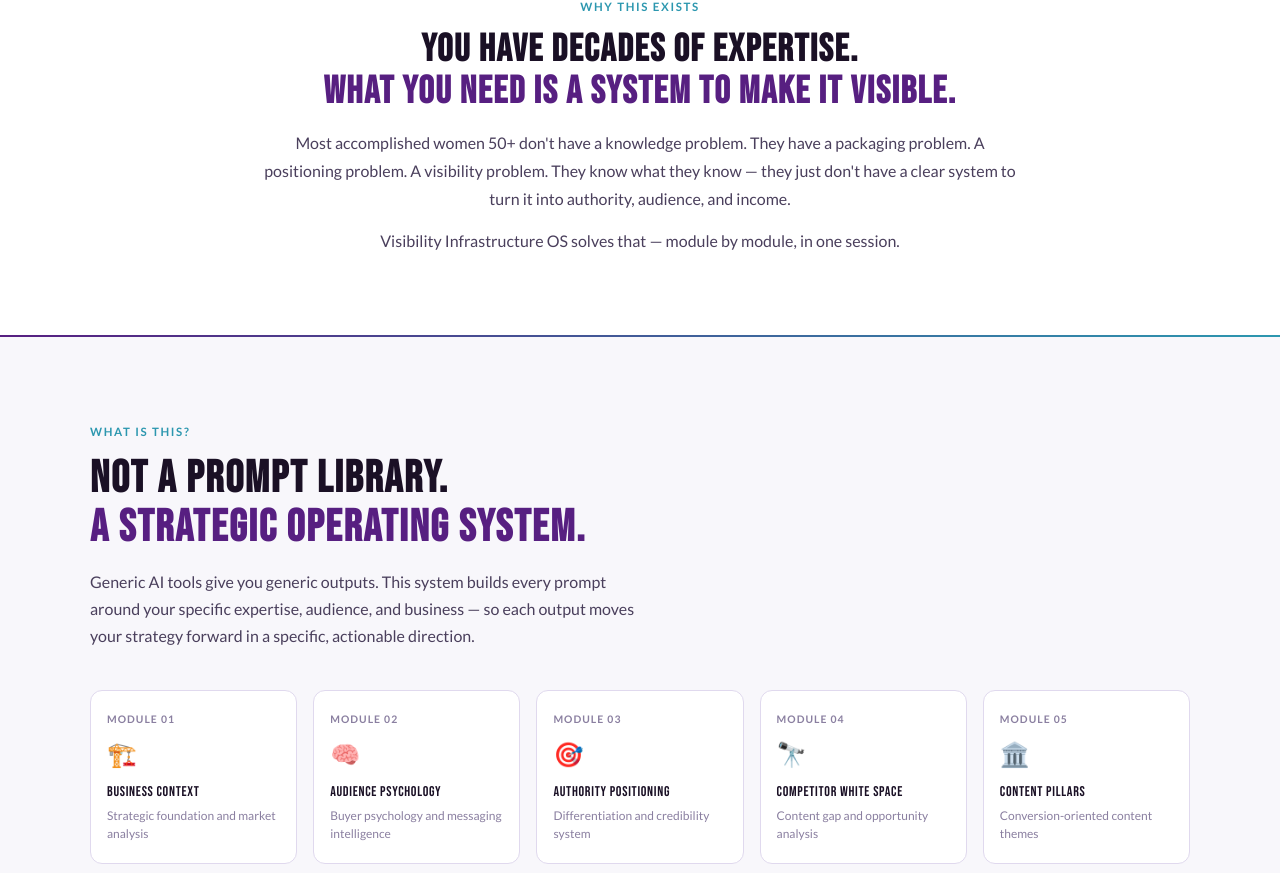
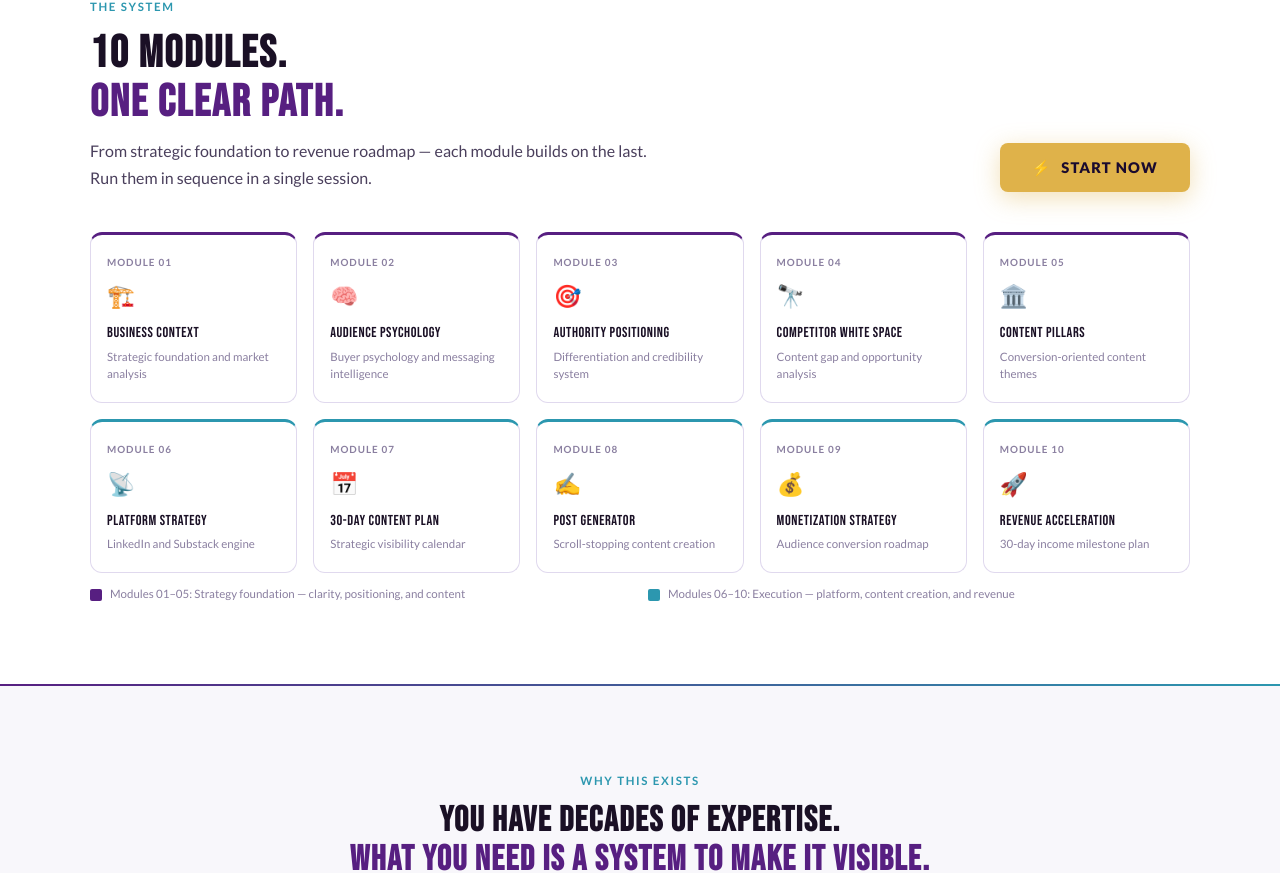
Before and after one commit to vivekavonrosen/visibility-os, a React (Vite) app: page / in a window 1280 px wide. Shown: the part 935-1808 px from the top of the page. Built offline with nearby package versions, Linux system fonts and the light colour scheme.

Commit message:
Add files via upload

```diff
--- a/src/globals.css
+++ b/src/globals.css
@@ -1556,7 +1556,6 @@ p { margin-bottom: 0; }
 /* --- Responsive (basic) --- */
 @media (max-width: 1024px) {
   .hero-stats { display: none; }
-  .modules-grid { grid-template-columns: repeat(3, 1fr); }
   .hero-title { font-size: 3.5rem; }
 }
 
--- a/src/pages/Landing.jsx
+++ b/src/pages/Landing.jsx
@@ -84,9 +84,9 @@ export default function Landing() {
             </button>
             <button
               className="btn-hero-secondary"
-              onClick={() => document.getElementById('how-it-works')?.scrollIntoView({ behavior: 'smooth' })}
+              onClick={() => document.getElementById('modules')?.scrollIntoView({ behavior: 'smooth' })}
             >
-              See how it works ↓
+              See all 10 modules ↓
             </button>
           </div>
         </div>
@@ -127,11 +127,81 @@ export default function Landing() {
         ))}
       </div>
 
+      {/* ── 10 MODULES — prominent, right after hero ── */}
+      <section className="landing-section light" id="modules">
+        <div style={{ maxWidth: 1100, margin: '0 auto' }}>
+          <div style={{ display: 'flex', alignItems: 'flex-end', justifyContent: 'space-between', marginBottom: 40, flexWrap: 'wrap', gap: 20 }}>
+            <div>
+              <span className="section-eyebrow">The System</span>
+              <h2 className="section-title" style={{ marginBottom: 10 }}>
+                10 modules.<br /><span>One clear path.</span>
+              </h2>
+              <p className="section-desc">
+                From strategic foundation to revenue roadmap — each module builds on the last.
+                Run them in sequence in a single session.
+              </p>
+            </div>
+            <button className="btn-hero-primary" onClick={handleStart} style={{ flexShrink: 0 }}>
+              <span>⚡</span> Start Now
+            </button>
+          </div>
+
+          {/* 2-row × 5-col grid */}
+          <div style={{
+            display: 'grid',
+            gridTemplateColumns: 'repeat(5, 1fr)',
+            gap: 16,
+          }}>
+            {MODULES_PREVIEW.map((m, i) => (
+              <div key={m.num} style={{
+                background: 'white',
+                border: '1px solid var(--border)',
+                borderTop: `3px solid ${i < 5 ? 'var(--purple)' : 'var(--teal)'}`,
+                borderRadius: 'var(--radius-lg)',
+                padding: '20px 16px',
+                transition: 'box-shadow 0.18s ease, transform 0.18s ease',
+                cursor: 'pointer',
+              }}
+                onMouseEnter={e => { e.currentTarget.style.boxShadow = 'var(--shadow-md)'; e.currentTarget.style.transform = 'translateY(-2px)'; }}
+                onMouseLeave={e => { e.currentTarget.style.boxShadow = ''; e.currentTarget.style.transform = ''; }}
+                onClick={handleStart}
+              >
+                <div style={{ fontSize: '0.62rem', fontWeight: 700, color: 'var(--text-muted)', letterSpacing: '0.1em', textTransform: 'uppercase', marginBottom: 8 }}>
+                  Module {m.num}
+                </div>
+                <div style={{ fontSize: '1.4rem', marginBottom: 10 }}>{m.icon}</div>
+                <div style={{ fontFamily: 'var(--font-heading)', fontSize: '0.9rem', letterSpacing: '0.04em', color: 'var(--text-primary)', marginBottom: 6, lineHeight: 1.2 }}>
+                  {m.title}
+                </div>
+                <div style={{ fontSize: '0.72rem', color: 'var(--text-muted)', lineHeight: 1.5 }}>
+                  {m.desc}
+                </div>
+              </div>
+            ))}
+          </div>
+
+          {/* Row labels */}
+          <div style={{ display: 'flex', marginTop: 12, gap: 16 }}>
+            <div style={{ flex: '0 0 calc(50% - 8px)', display: 'flex', alignItems: 'center', gap: 8 }}>
+              <div style={{ width: 12, height: 12, borderRadius: 2, background: 'var(--purple)', flexShrink: 0 }} />
+              <span style={{ fontSize: '0.72rem', color: 'var(--text-muted)' }}>Modules 01–05: Strategy foundation — clarity, positioning, and content</span>
+            </div>
+            <div style={{ flex: '0 0 calc(50% - 8px)', display: 'flex', alignItems: 'center', gap: 8 }}>
+              <div style={{ width: 12, height: 12, borderRadius: 2, background: 'var(--teal)', flexShrink: 0 }} />
+              <span style={{ fontSize: '0.72rem', color: 'var(--text-muted)' }}>Modules 06–10: Execution — platform, content creation, and revenue</span>
+            </div>
+          </div>
+        </div>
+      </section>
+
+      {/* Divider */}
+      <div style={{ height: 2, background: 'linear-gradient(90deg, var(--purple), var(--teal))' }} />
+
       {/* Problem / positioning */}
-      <section className="landing-section light" style={{ textAlign: 'center', padding: '80px 60px' }}>
+      <section className="landing-section muted" style={{ textAlign: 'center' }}>
         <div style={{ maxWidth: 760, margin: '0 auto' }}>
           <span className="section-eyebrow">Why This Exists</span>
-          <h2 className="section-title" style={{ fontSize: '2.4rem' }}>
+          <h2 className="section-title" style={{ fontSize: '2.2rem' }}>
             You have decades of expertise.<br />
             <span>What you need is a system to make it visible.</span>
           </h2>
@@ -144,33 +214,6 @@ export default function Landing() {
           <p style={{ fontSize: '1rem', color: 'var(--text-secondary)', lineHeight: 1.75, marginTop: 14 }}>
             Visibility Infrastructure OS solves that — module by module, in one session.
           </p>
-        </div>
-      </section>
-
-      {/* Divider line */}
-      <div style={{ height: 2, background: 'linear-gradient(90deg, var(--purple), var(--teal))', maxWidth: '100%' }} />
-
-      {/* What It Is */}
-      <section className="landing-section muted" id="what-it-is">
-        <div style={{ maxWidth: 1100, margin: '0 auto' }}>
-          <span className="section-eyebrow">What Is This?</span>
-          <h2 className="section-title">Not a prompt library.<br /><span>A strategic operating system.</span></h2>
-          <p className="section-desc" style={{ marginBottom: 40 }}>
-            Generic AI tools give you generic outputs. This system builds every prompt
-            around your specific expertise, audience, and business — so each output moves
-            your strategy forward in a specific, actionable direction.
-          </p>
-
-          <div className="modules-grid">
-            {MODULES_PREVIEW.map(m => (
-              <div key={m.num} className="module-card">
-                <div className="module-card-num">Module {m.num}</div>
-                <div className="module-card-icon">{m.icon}</div>
-                <div className="module-card-title">{m.title}</div>
-                <div className="module-card-desc">{m.desc}</div>
-              </div>
-            ))}
-          </div>
         </div>
       </section>
 
@@ -271,13 +314,11 @@ export default function Landing() {
               Two things.<br /><span>That's it.</span>
             </h2>
             <p style={{ fontSize: '0.92rem', color: 'var(--text-secondary)', lineHeight: 1.7, marginTop: 16 }}>
-              You need an Anthropic API key — available at console.anthropic.com — and
-              about 60–90 minutes to run through all ten modules.
+              You need access to this tool and about 60–90 minutes to run through all ten modules.
+              No tech background required. No existing audience needed. No finished offer necessary.
             </p>
             <p style={{ fontSize: '0.92rem', color: 'var(--text-secondary)', lineHeight: 1.7, marginTop: 12 }}>
-              Each module typically costs $0.01–$0.05 in API usage. Your API key is
-              stored only in your browser and goes directly to Anthropic — never through
-              any third party.
+              Clarity comes through the process — that's exactly what this system is designed to do.
             </p>
           </div>
           <div style={{
@@ -287,9 +328,9 @@ export default function Landing() {
             padding: 32,
           }}>
             {[
-              ['✅', 'Your Anthropic API key (free to get, ~$0.50 total to run all modules)'],
               ['✅', '60–90 minutes of focused time'],
-              ['✅', 'Honest answers about your business, audience, and goals'],
+              ['✅', 'Honest answers about your business and goals'],
+              ['✅', 'A willingness to think strategically about your expertise'],
               ['❌', 'A tech background — none required'],
               ['❌', 'An existing audience — start from zero'],
               ['❌', 'A finished offer — clarity comes through the process'],
```
